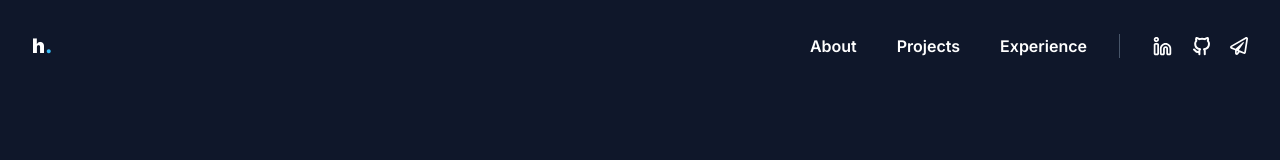
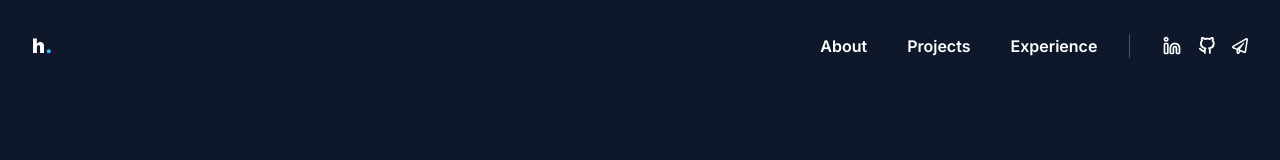
Before and after one commit to HakonHarnes/website, a Next.js app: page / in a window 1280 px wide. Shown: the top 160 px of the page. Built offline with nearby package versions, Linux system fonts and the light colour scheme.

Commit message:
chore: scale icons

```diff
--- a/app/components/Header.tsx
+++ b/app/components/Header.tsx
@@ -14,7 +14,7 @@ export default function Header() {
           </InternalLink>
         </li>
       </ul>
-      <div className="flex w-full justify-between xxs:gap-8 sm:w-auto">
+      <div className="flex  w-full justify-between xxs:gap-8 sm:w-auto">
         <ul className="flex w-full items-center justify-between gap-4 mobile:w-auto xxs:gap-8 sm:gap-10 sm:border-r sm:border-r-slate-600 sm:pr-8">
           <li>
             <InternalLink href="/">About</InternalLink>
@@ -26,7 +26,7 @@ export default function Header() {
             <InternalLink href="/">Experience</InternalLink>
           </li>
         </ul>
-        <ul className="hidden gap-4 mobile:flex mobile:items-center mobile:justify-center sm:gap-5">
+        <ul className="hidden gap-3 mobile:flex mobile:items-center mobile:justify-center sm:gap-4">
           <li>
             <ExternalLink href="https://www.linkedin.com/in/hakon-harnes/">
               <LinkedInIcon />
--- a/app/components/icons/EmailIcon.tsx
+++ b/app/components/icons/EmailIcon.tsx
@@ -6,6 +6,7 @@ export default function EmailIcon() {
       viewBox="0 0 18 18"
       xmlns="http://www.w3.org/2000/svg"
       stroke="none"
+      className="h-[1rem] w-[1rem]"
     >
       <path d="M15.4674 0.227648L0.84223 8.66172C-0.367157 9.36133 -0.25114 11.1508 1.04262 11.6817L5.06102 13.3446V16.3118C5.06102 17.9431 7.14229 18.6145 8.10558 17.3173L9.64544 15.2395L13.5795 16.8638C13.7869 16.9481 14.0049 16.9903 14.2228 16.9903C14.5111 16.9903 14.7959 16.9165 15.0525 16.7723C15.5025 16.5192 15.8119 16.0692 15.8928 15.5594L17.9811 1.94681C18.1955 0.537026 16.6838 -0.471969 15.4674 0.227648ZM6.74854 16.3118V14.0407L8.03527 14.5715L6.74854 16.3118ZM14.2228 15.3028L8.81575 13.0704L13.7447 5.95817C14.1209 5.41325 13.4107 4.78043 12.9115 5.21285L5.47587 11.6922L1.68599 10.1242L16.3111 1.68665L14.2228 15.3028Z" />
     </svg>
--- a/app/components/icons/GitHubIcon.tsx
+++ b/app/components/icons/GitHubIcon.tsx
@@ -1,4 +1,4 @@
-export default function LinkedInIcon() {
+export default function GitHubIcon() {
   return (
     <svg
       width="17"
@@ -6,6 +6,7 @@ export default function LinkedInIcon() {
       viewBox="0 0 17 19"
       fill="none"
       xmlns="http://www.w3.org/2000/svg"
+      className="h-[1.1rem] w-[1.1rem]"
     >
       <path
         d="M6.38462 14.8668C2.53846 16.0206 2.53846 12.9437 1 12.5591M11.7692 17.1745V14.1975C11.7981 13.8307 11.7485 13.462 11.6239 13.1158C11.4992 12.7697 11.3023 12.454 11.0462 12.1898C13.4615 11.9206 16 11.0052 16 6.80522C15.9998 5.73125 15.5867 4.69845 14.8462 3.92061C15.1968 2.981 15.172 1.94242 14.7769 1.02061C14.7769 1.02061 13.8692 0.751379 11.7692 2.15907C10.0062 1.68124 8.14769 1.68124 6.38462 2.15907C4.28462 0.751379 3.37692 1.02061 3.37692 1.02061C2.98183 1.94242 2.95703 2.981 3.30769 3.92061C2.56164 4.70422 2.14809 5.74635 2.15385 6.8283C2.15385 10.9975 4.69231 11.9129 7.10769 12.2129C6.85461 12.4744 6.65943 12.7863 6.53485 13.1282C6.41027 13.4702 6.35908 13.8345 6.38462 14.1975V17.1745"
```
Also changed, not shown: app/components/icons/LinkedInIcon.tsx (+1 -0 lines).
